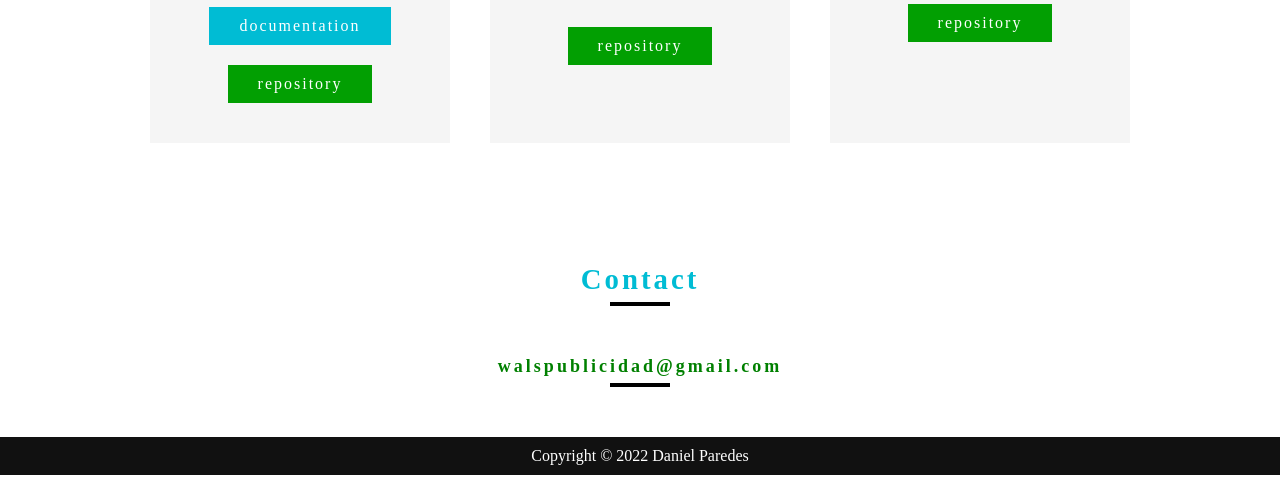
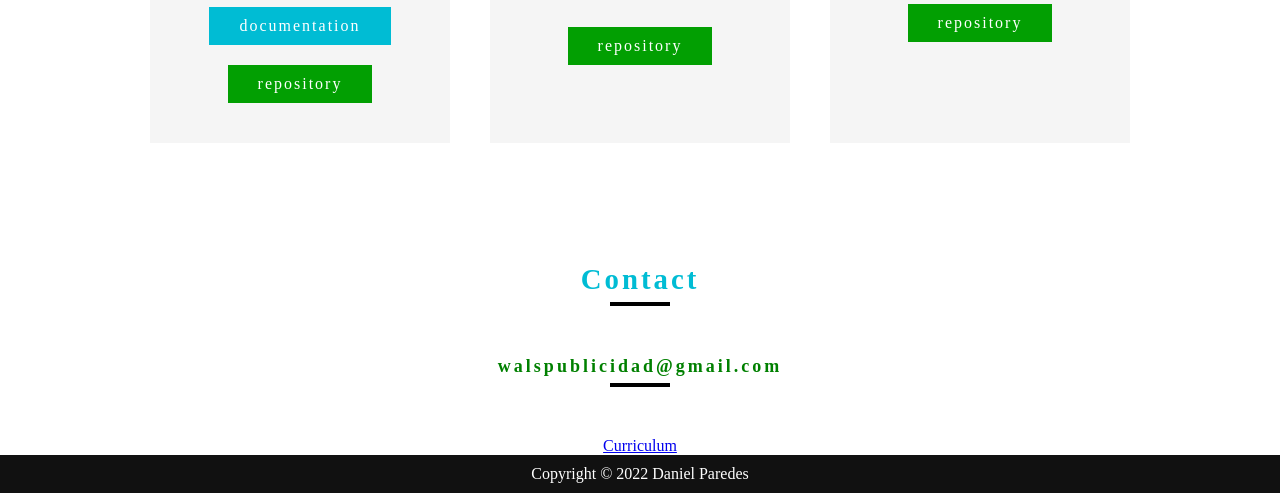
Before and after one commit to DanielWallsCode/briefcase, a plain HTML site: page index.html in a window 1280 px wide. Shown: the part 4132-4625 px from the top of the page. Drawn offline with Linux system fonts and the light colour scheme.

Commit message:
Update index.html

```diff
--- a/index.html
+++ b/index.html
@@ -183,6 +183,7 @@
     <div class="title" id="contac">
         <h2>Contact</h2>
         <h2 style="margin-top: 60px; margin-bottom: 60px; color: green; font-size: 18px ">walspublicidad@gmail.com</h2>
+         <a href="./Daniel+paredes+(4).pdf">Curriculum</a>
 
     <div class="copyright">
         <p>Copyright © 2022 Daniel Paredes</p>
```
